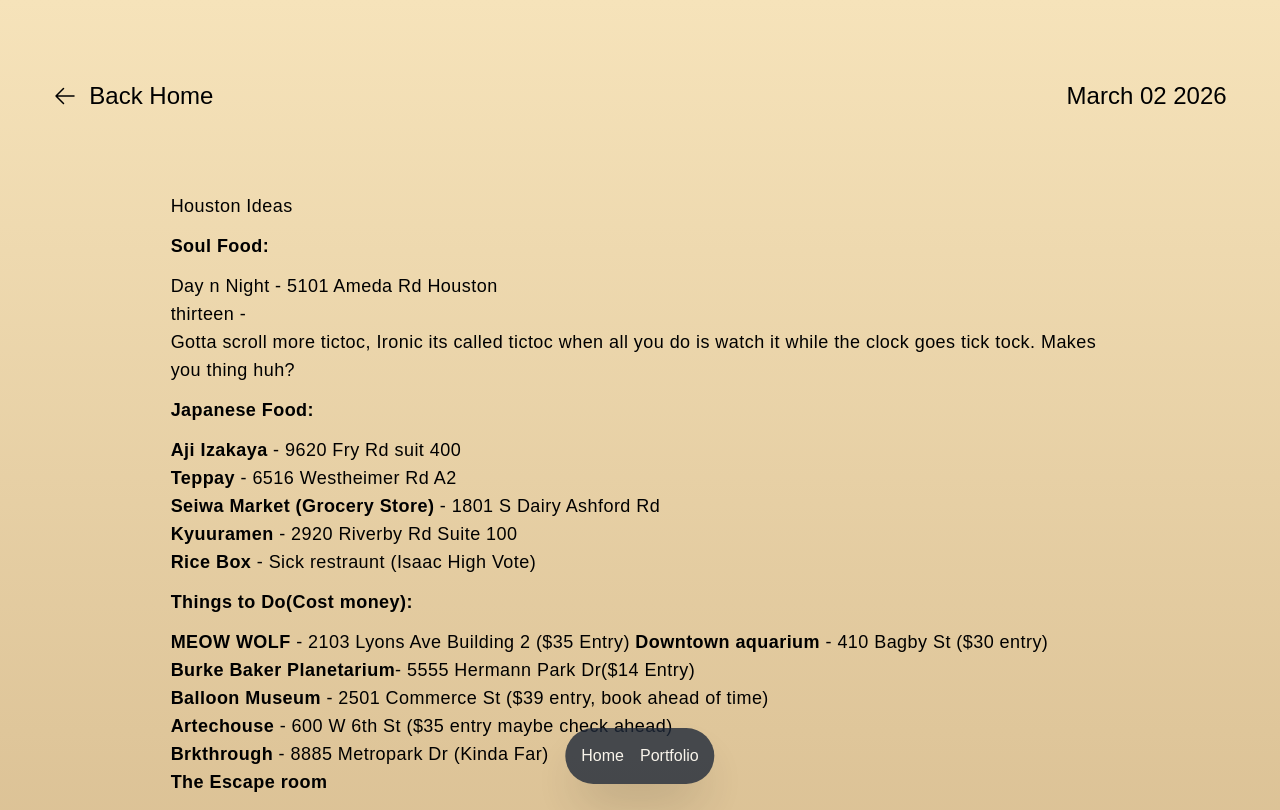
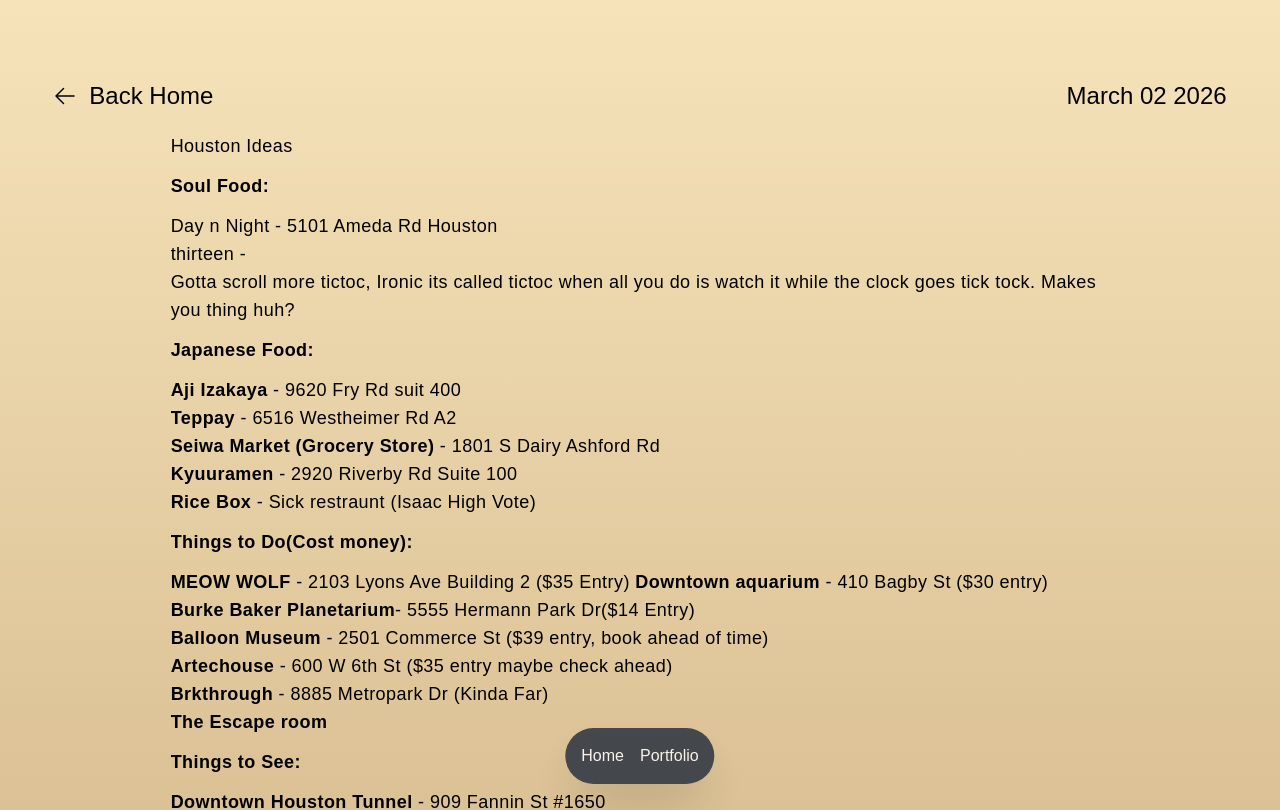
Before and after one commit to IsaacTheEddy/portflio_website, a Next.js app: page /blog/HoustonIdeas in a window 1280 px wide. Shown: the top 810 px of the page. Built offline with nearby package versions, Linux system fonts and the light colour scheme.

Commit message:
Fixed issue where on smaller devices the overflow was accesible .

```diff
--- a/app/blog/[slug]/page.tsx
+++ b/app/blog/[slug]/page.tsx
@@ -19,7 +19,7 @@
         <p className="md:text-2xl">{article.date.toString()}</p>
       </div>
       <article
-        className="article md:mt-15 md:w-[80%] md:mx-auto"
+        className="article overflow-hidden md:w-[80%] md:mx-auto"
         dangerouslySetInnerHTML={{ __html: article.htmlReady }}
       />
     </section>
```
